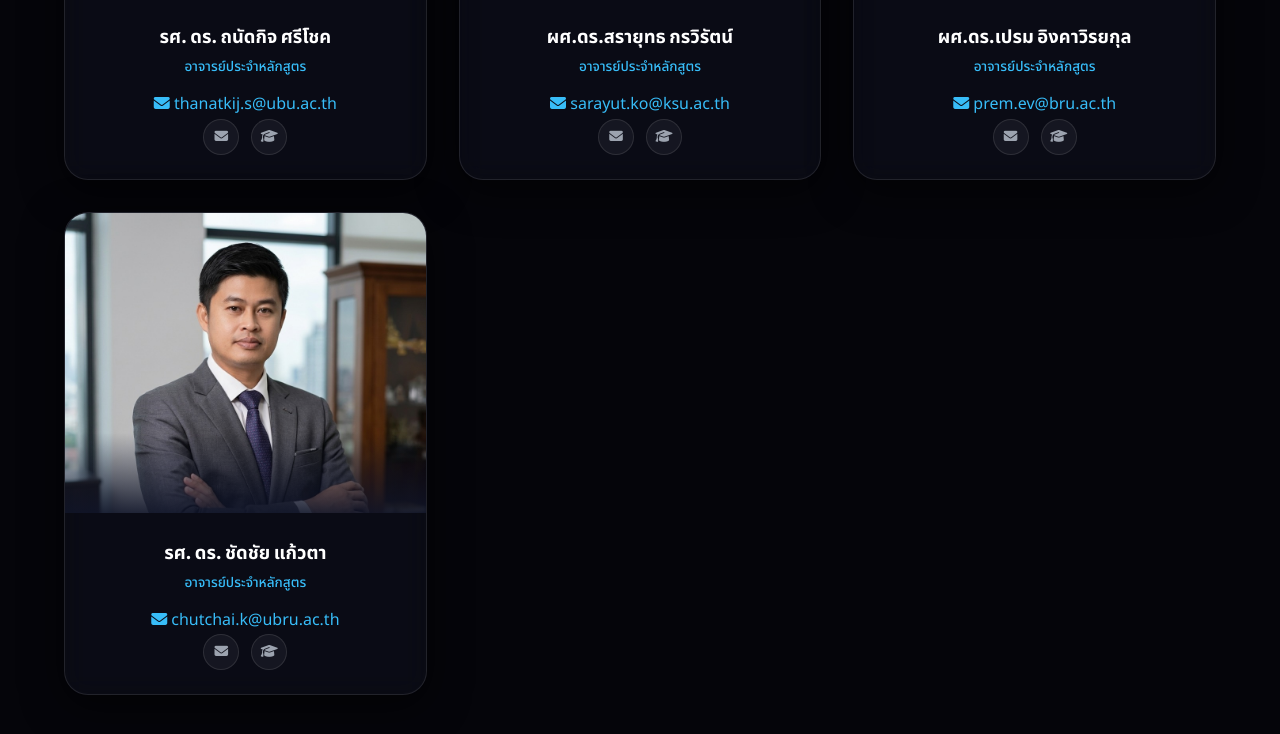
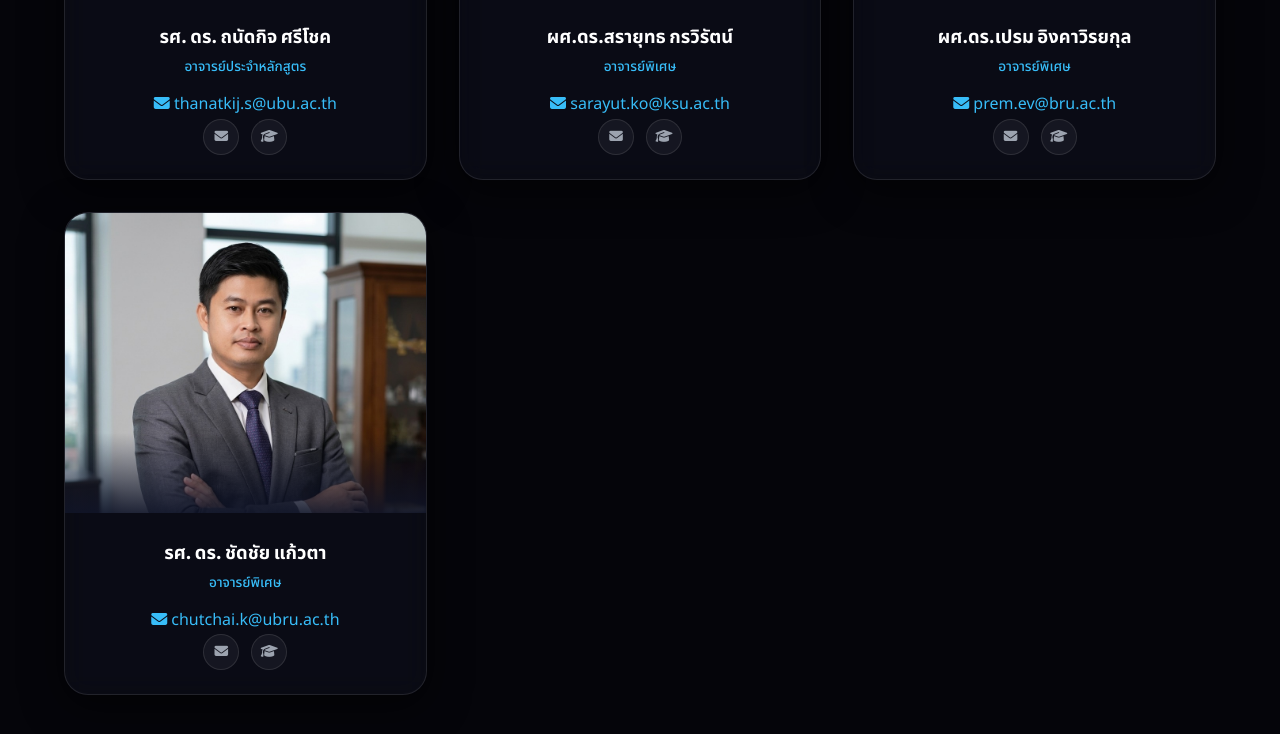
Before and after one commit to pearchampraphaipc-wawaa/wawaa_, a website: page faculty.html in a window 1280 px wide. Shown: the part 1252-1986 px from the top of the page. Drawn offline with Linux system fonts and the light colour scheme.

Commit message:
Change the last 3 professors' status to อาจารย์พิเศษ

```diff
--- a/faculty.html
+++ b/faculty.html
@@ -143,7 +143,7 @@
           </div>
           <div class="faculty-info">
             <h3>ผศ.ดร.สรายุทธ กรวิรัตน์</h3>
-            <p class="position">อาจารย์ประจำหลักสูตร</p>
+            <p class="position">อาจารย์พิเศษ</p>
             <p style="margin-top: 10px;"><a href="sarayut.ko@ksu.ac.th" style="color: var(--clr-accent);"><i
                   class="fas fa-envelope"></i>
                 sarayut.ko@ksu.ac.th</a></p>
@@ -161,7 +161,7 @@
           </div>
           <div class="faculty-info">
             <h3>ผศ.ดร.เปรม อิงคาวิรยกุล</h3>
-            <p class="position">อาจารย์ประจำหลักสูตร</p>
+            <p class="position">อาจารย์พิเศษ</p>
             <p style="margin-top: 10px;"><a href="prem.ev@bru.ac.th" style="color: var(--clr-accent);"><i
                   class="fas fa-envelope"></i>
                 prem.ev@bru.ac.th</a></p>
@@ -179,7 +179,7 @@
           </div>
           <div class="faculty-info">
             <h3>รศ. ดร. ชัดชัย แก้วตา</h3>
-            <p class="position">อาจารย์ประจำหลักสูตร</p>
+            <p class="position">อาจารย์พิเศษ</p>
             <p style="margin-top: 10px;"><a href="chutchai.k@ubru.ac.th" style="color: var(--clr-accent);"><i
                   class="fas fa-envelope"></i>
                 chutchai.k@ubru.ac.th</a></p>
```
Also changed, not shown: images/กันตภณ  แก้วทิพย์.jpg (added), images/ฐิติวรดา ศรีสุวรรณดี.jfif (added), images/ธรรมรส รักธรรม.png (added), images/ธารชุดา  พันธ์นิกุล.jfif (added), images/นลินิ เพียรทอง.jfif (added), images/นันทวัฒน์  วีระยุทธ.jpg (added), images/นายสุชิน ไตรรงค์จิตเหมาะ.jfif (added), images/นายอธิพงศ์ สุริยา.jfif (added), images/ศุภฤกษ์ จันทร์จรัสจิตต์.jpg (added), images/สมบัติ  สินธุเชาวน์.jfif (added), images/อารยา ฟลอเรนซ์.jpg (added).
